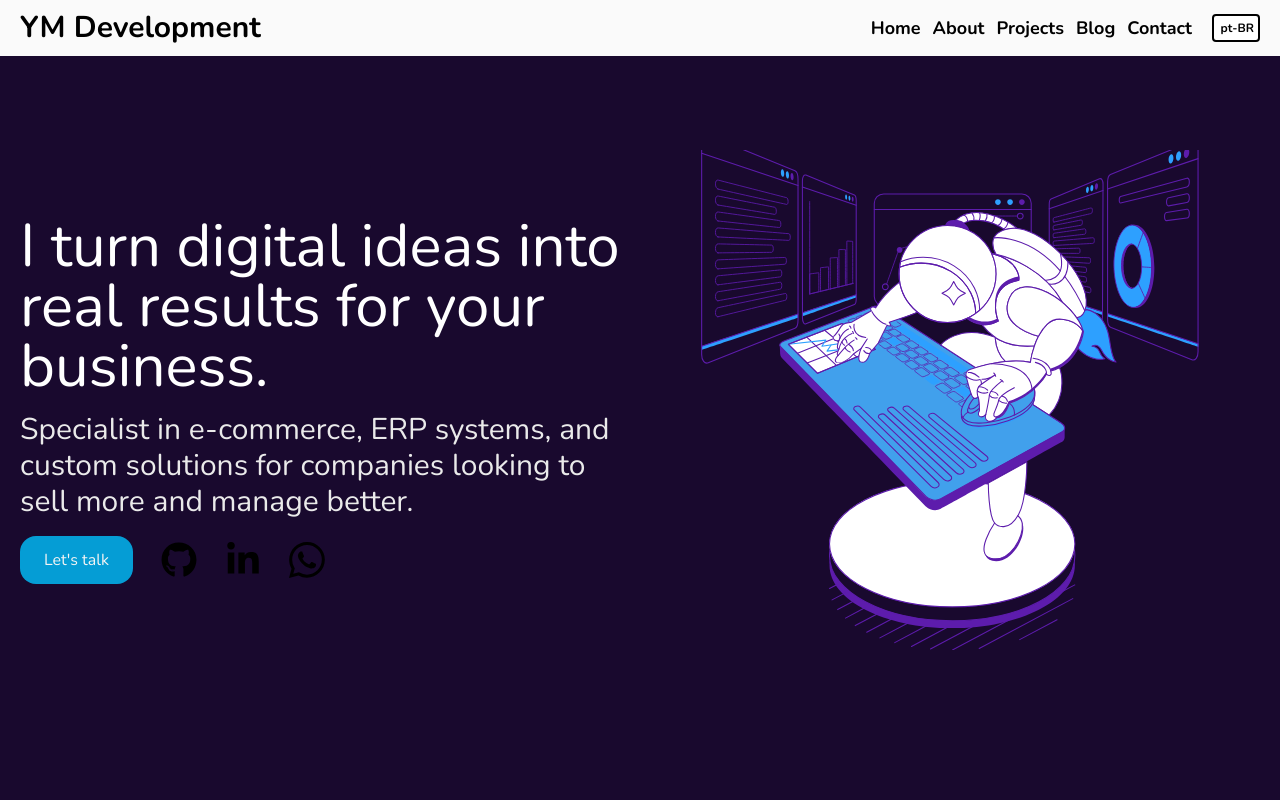
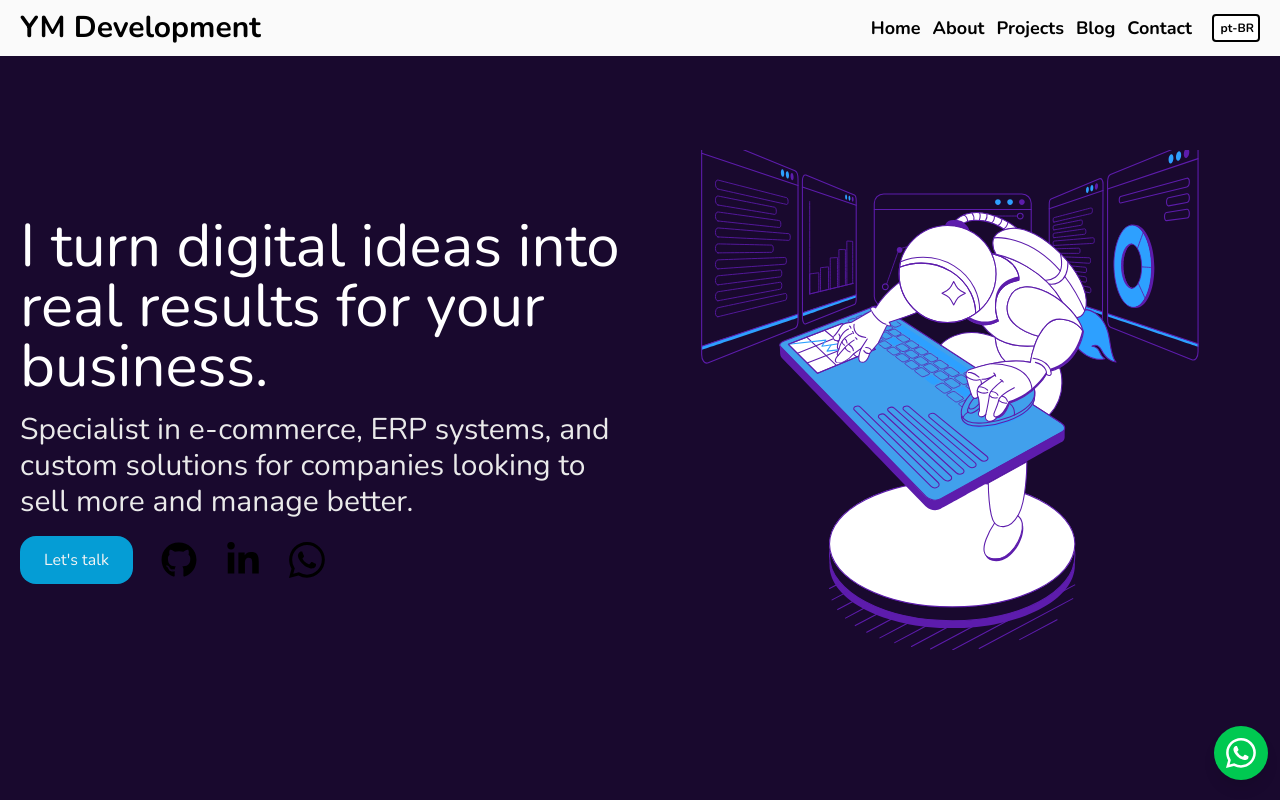
Before and after one commit to YgorMendanha/portfolio, a Next.js app: page /blog in a window 1280 px wide. Shown: the top 800 px of the page. Built offline with nearby package versions, Linux system fonts and the light colour scheme; no server answers.

Commit message:
add new event analitcs

```diff
--- a/src/components/contact/index.tsx
+++ b/src/components/contact/index.tsx
@@ -7,6 +7,7 @@ import { useForm, SubmitHandler } from "react-hook-form";
 import { BsTelephoneForwardFill } from "react-icons/bs";
 import { MdEmail } from "react-icons/md";
 import Link from "next/link";
+import { customEvent } from "@/utils/lib/customEvent";
 
 type Inputs = {
   name: string;
@@ -89,6 +90,12 @@ export function Contact({ lang }: { lang: "pt" | "en" }) {
               placeholder="Mensagem"
             />
             <button
+              onClick={() =>
+                customEvent({
+                  eventName: "click_email",
+                  linkText: "E-mail",
+                })
+              }
               type="submit"
               className="py-2 px-5 my-2 text-white bg-purple-bright rounded-md flex items-center space-x-1.5 justify-center hover:bg-purple transition-all hover:scale-102 "
             >
@@ -113,7 +120,12 @@ export function Contact({ lang }: { lang: "pt" | "en" }) {
               <span>{loading ? dict.sendingEmail : dict.toSend}</span>
             </button>
             <Link
-              type="button"
+              onClick={() =>
+                customEvent({
+                  eventName: "click_whatsapp",
+                  linkText: "WhatsApp",
+                })
+              }
               href="https://wa.me/5592982832103"
               target="_blank"
               rel="noopener noreferrer"
--- a/src/components/intro/index.tsx
+++ b/src/components/intro/index.tsx
@@ -9,6 +9,7 @@ import { FaGithub, FaLinkedinIn } from "react-icons/fa";
 import { BsWhatsapp } from "react-icons/bs";
 import { useWindowSize } from "@/hooks/useWindowSize";
 import { useEffect, useState } from "react";
+import { customEvent } from "@/utils/lib/customEvent";
 
 export function IntroSection() {
   const { lang }: { lang?: "pt" | "en" } = useParams();
@@ -77,6 +78,12 @@ export function IntroSection() {
                 <FaLinkedinIn />
               </Link>
               <Link
+                onClick={() =>
+                  customEvent({
+                    eventName: "click_whatsapp",
+                    linkText: "WhatsApp",
+                  })
+                }
                 href="https://wa.me/5592982832103"
                 target="_blank"
                 rel="noopener noreferrer"
--- a/src/components/layout/footer/index.tsx
+++ b/src/components/layout/footer/index.tsx
@@ -3,6 +3,7 @@ import { BsWhatsapp } from "react-icons/bs";
 import { useParams } from "next/navigation";
 import { getDictionary } from "@/utils/functions/getDictionary";
 import Link from "next/link";
+import { customEvent } from "@/utils/lib/customEvent";
 
 export function Footer() {
   const { lang }: { lang?: "pt" | "en" } = useParams();
@@ -33,6 +34,12 @@ export function Footer() {
             <FaLinkedinIn />
           </Link>
           <Link
+            onClick={() =>
+              customEvent({
+                eventName: "click_whatsapp",
+                linkText: "WhatsApp",
+              })
+            }
             href="https://wa.me/5592982832103"
             target="_blank"
             rel="noopener noreferrer"
--- a/src/components/layout/index.tsx
+++ b/src/components/layout/index.tsx
@@ -3,14 +3,37 @@
 import { Header } from "./header";
 import { Footer } from "./footer";
 import { Toaster } from "react-hot-toast";
+import { BsWhatsapp } from "react-icons/bs";
+import Link from "next/link";
+import { customEvent } from "@/utils/lib/customEvent";
 
 export function Layout({ children }: { children: React.ReactNode }) {
+  const WhatsappButton = () => {
+    return (
+      <Link
+        onClick={() =>
+          customEvent({
+            eventName: "click_whatsapp",
+            linkText: "WhatsApp",
+          })
+        }
+        href="https://wa.me/5592982832103"
+        target="_blank"
+        rel="noopener noreferrer"
+        className="fixed bottom-5 right-3 bg-green-500 hover:bg-green-600 text-white rounded-full p-3 shadow-lg flex items-center justify-center transition-colors"
+      >
+        <BsWhatsapp size={30} />
+      </Link>
+    );
+  };
+
   return (
     <>
       <main>
         <Header />
         {children}
         <Footer />
+        <WhatsappButton />
         <Toaster position="bottom-center" reverseOrder={false} />
       </main>
     </>
--- /dev/null
+++ b/src/utils/lib/customEvent.ts
@@ -0,0 +1,19 @@
+export function customEvent({
+  eventName,
+  linkText,
+}: {
+  eventName: string;
+  linkText: string;
+}): void {
+  if (typeof (window as any).gtag === "function") {
+    (window as any).gtag("event", eventName, {
+      link_text: linkText,
+      page_location: window.location.href,
+    });
+    console.log(`Evento GA4 enviado: ${eventName}`);
+  } else {
+    console.warn(
+      "gtag não encontrado. Certifique-se de que GA4 está instalado."
+    );
+  }
+}
```
